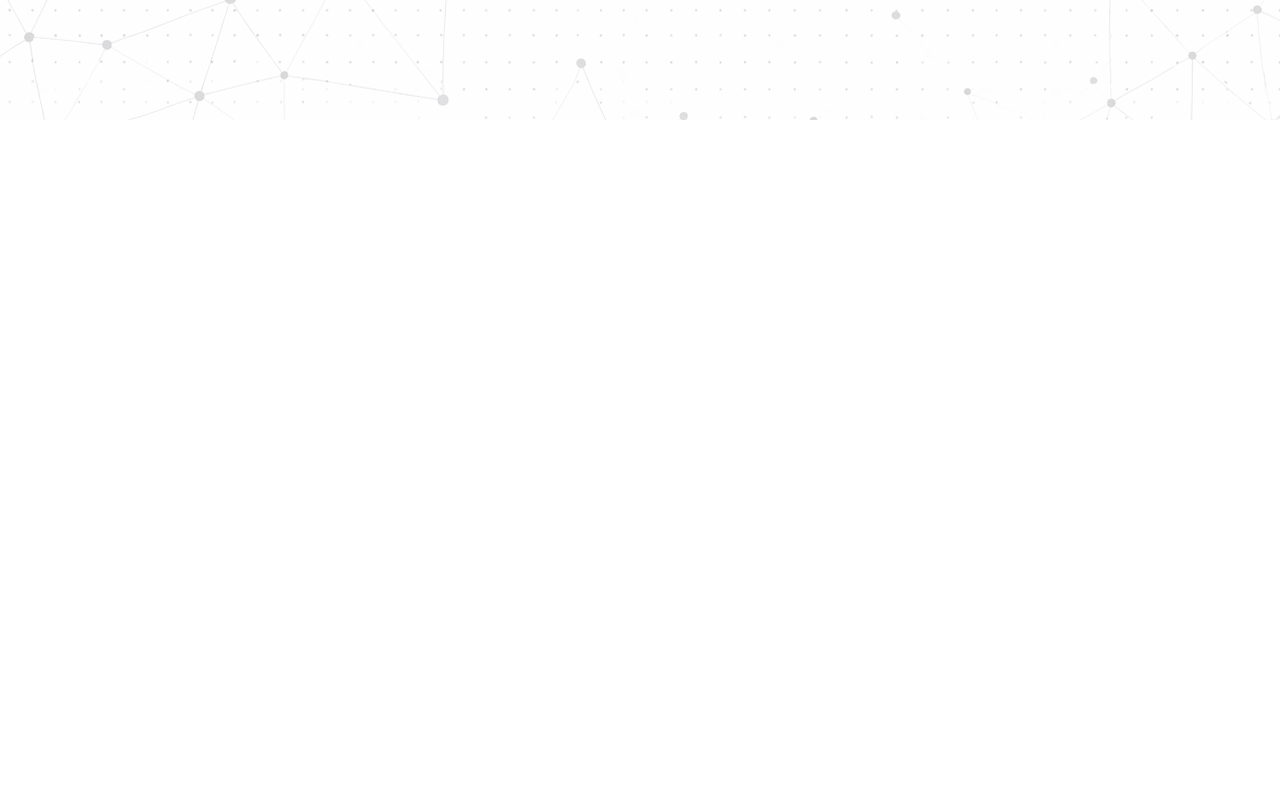
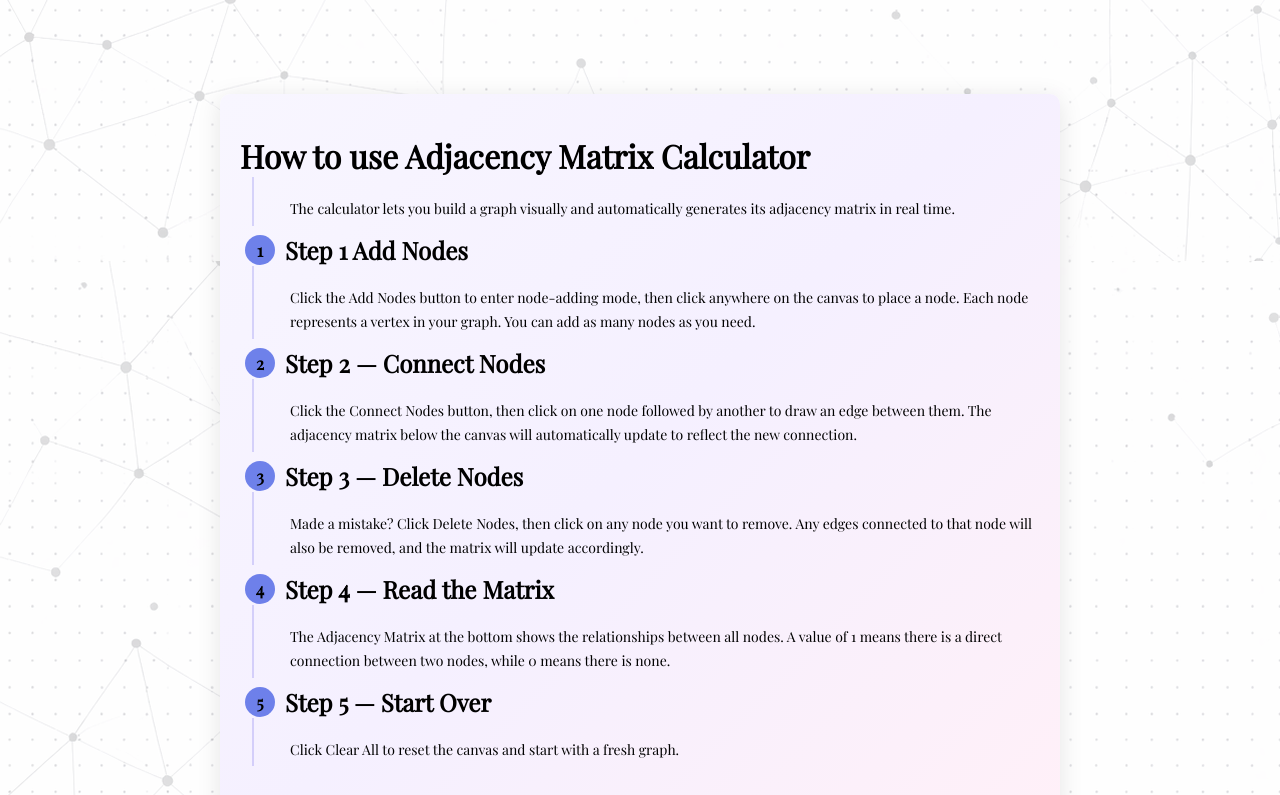
Before and after one commit to gabiii12/Adjancency-Calculator, a React (Vite) app in the folder Calculator-project/: page / in a window 1280 px wide. Shown: the part 680-1475 px from the top of the page. Before the commit the page ends 800 px from the top, so only its background shows below. Built offline with nearby package versions, Linux system fonts and the light colour scheme.

Commit message:
added instruction

```diff
--- a/Calculator-project/src/App.jsx
+++ b/Calculator-project/src/App.jsx
@@ -1,28 +1,32 @@
 import Canvas from "./canvas";
 import Header from "./Header";
 import Body from "./Body";
+import Htu from "./howtouse";
 import { BrowserRouter, Routes, Route } from "react-router-dom";
 import { useEffect, useState } from "react";
 import "./App.css";
 
 function App() {
   const [isDark, setIsDark] = useState(() => {
-    return localStorage.getItem('theme') === 'dark'; // ✅ read on load
+    return localStorage.getItem('theme') === 'dark';
   });
 
   useEffect(() => {
     document.body.setAttribute("data-theme", isDark ? "dark" : "light");
-    localStorage.setItem('theme', isDark ? 'dark' : 'light'); // ✅ save on change
+    localStorage.setItem('theme', isDark ? 'dark' : 'light');
   }, [isDark]);
 
   return (
     <BrowserRouter>
       <Header isDark={isDark} setIsDark={setIsDark} />
+
       <Routes>
         <Route path="/" element={<Body />} />
-        <Route path="/canvas" element={<Canvas />} />
       </Routes>
+      <Htu/>
+      <Canvas />
     </BrowserRouter>
+
   );
 }
 
--- a/Calculator-project/src/Body.jsx
+++ b/Calculator-project/src/Body.jsx
@@ -1,9 +1,8 @@
-import { useNavigate } from "react-router-dom";
 import "./body.css";
 
 function Body() {
 
-  const navigate = useNavigate();
+
 
 
   return (
@@ -34,7 +33,7 @@ function Body() {
         </section>
 
         <div className="cta">
-          <button onClick={() => navigate('/Canvas')}>Get Started</button>
+          <button onClick={() => document.getElementById("Canvas").scrollIntoView({behavior : 'smooth'})}>Get Started</button>
         </div>
 
       </main>
--- a/Calculator-project/src/Header.jsx
+++ b/Calculator-project/src/Header.jsx
@@ -23,9 +23,8 @@ function Header({ isDark, setIsDark }) {
       {/* Nav Links */}
       <ul className={`nav-links ${isOpen ? "open" : ""}`}>
         <li><a href="/" className="nav-link active">Home</a></li>
-        <li><a href="#" className="nav-link">About</a></li>
-        <li><a href="#" className="nav-link">How to Use</a></li>
-        <li><a href="#" className="nav-link">Contact</a></li>
+        <li><a href="#htu" className="nav-link">How to Use</a></li>
+        <li><a href="#Canvas" className="nav-link">Calculator</a></li>
         <li>
           <div className="ThemeButton">
           <button
--- a/Calculator-project/src/canvas.jsx
+++ b/Calculator-project/src/canvas.jsx
@@ -183,7 +183,7 @@ export default function GraphCanvas() {
   }
 
   return (
-    <div className="Matrix">
+    <div className="Matrix" id = "Canvas">
       <div className=" button-class">
 
        {/*ACTION BUTTON*/}
--- /dev/null
+++ b/Calculator-project/src/howtouse.css
@@ -0,0 +1,52 @@
+.container{
+    max-width: 800px;
+    margin: 0 auto;
+    padding: 40px 20px;
+    margin-top: 100px;
+    background: var(--background-color);
+    border-radius: 10px;
+    box-shadow: 0 4px 24px rgba(0, 0, 0, 0.1);
+}
+
+.container h2{
+    color: var(--primary-text-color);
+    padding-left: 5px;
+    display: flex;
+    gap: 10px;
+    align-items: center;
+
+}
+
+
+.container h2::before {
+    content: counter(step);
+    counter-increment: step;
+    background-color: rgba(31, 63, 222, 0.636);
+    border-radius: 50%;
+    width: 30px;
+    height: 30px;
+    display: flex;
+    align-items: center;
+    justify-content: center;
+    font-size: 17px;
+    color: var(--primary-text-color);
+    font-weight: bold;
+    flex-shrink: 0;
+}
+
+.container{
+    counter-reset: step;
+}
+
+.container p {
+  color: var(--secondary-text-color);
+  font-size: 14px;
+  line-height: 1.75;
+  padding-left: 36px;
+  padding-top: 4px;
+  padding-bottom: 4px;
+  border-left: 2px solid rgba(79, 70, 229, 0.2);
+  margin-left: 12px;
+  margin-bottom: 8px;
+  padding-top: 20px;
+}
--- /dev/null
+++ b/Calculator-project/src/howtouse.jsx
@@ -0,0 +1,55 @@
+import "./howtouse.css"
+
+function howtouse(){
+    return(
+        <>
+        <div className="container" id = "htu">
+            <h1>How to use Adjacency Matrix Calculator</h1>
+            <p>
+                The calculator lets you build a graph
+                visually and automatically generates
+                its adjacency matrix in real time.
+            </p>
+
+            <h2>Step 1 Add Nodes</h2>
+            <p>
+                Click the Add Nodes button to enter node-adding mode,
+                then click anywhere on the canvas to place a node.
+                Each node represents a vertex in your graph.
+                You can add as many nodes as you need.
+            </p>
+
+            <h2>Step 2 — Connect Nodes</h2>
+            <p>
+                Click the Connect Nodes button, then click on one
+                node followed by another to draw an edge between them.
+                The adjacency matrix below the canvas will automatically
+                update to reflect the new connection.
+            </p>
+            <h2>Step 3 — Delete Nodes</h2>
+            <p>
+                Made a mistake? Click Delete Nodes, then click on any node you want to remove.
+                Any edges connected to that node will also be removed,
+                and the matrix will update accordingly.
+            </p>
+
+            <h2>Step 4 — Read the Matrix</h2>
+            <p>
+                The Adjacency Matrix at the bottom shows the relationships between all nodes.
+                A value of 1 means there is a direct connection between two nodes, while 0 means there is none.
+            </p>
+
+            <h2>Step 5 — Start Over</h2>
+            <p>
+                Click Clear All to reset the canvas and start with a fresh graph.
+            </p>
+        </div>
+
+
+
+
+        </>
+    )
+}
+
+export default howtouse;
--- a/Calculator-project/src/index.css
+++ b/Calculator-project/src/index.css
@@ -4,6 +4,9 @@
   font-family: 'Playfair Display', serif;
   margin: 0;
   padding: 0;
+}
+html {
+  scroll-behavior: smooth;
 }
 
 :root {
```
Also changed, not shown: 1 other file (tests, documents, lock files or other folders).
